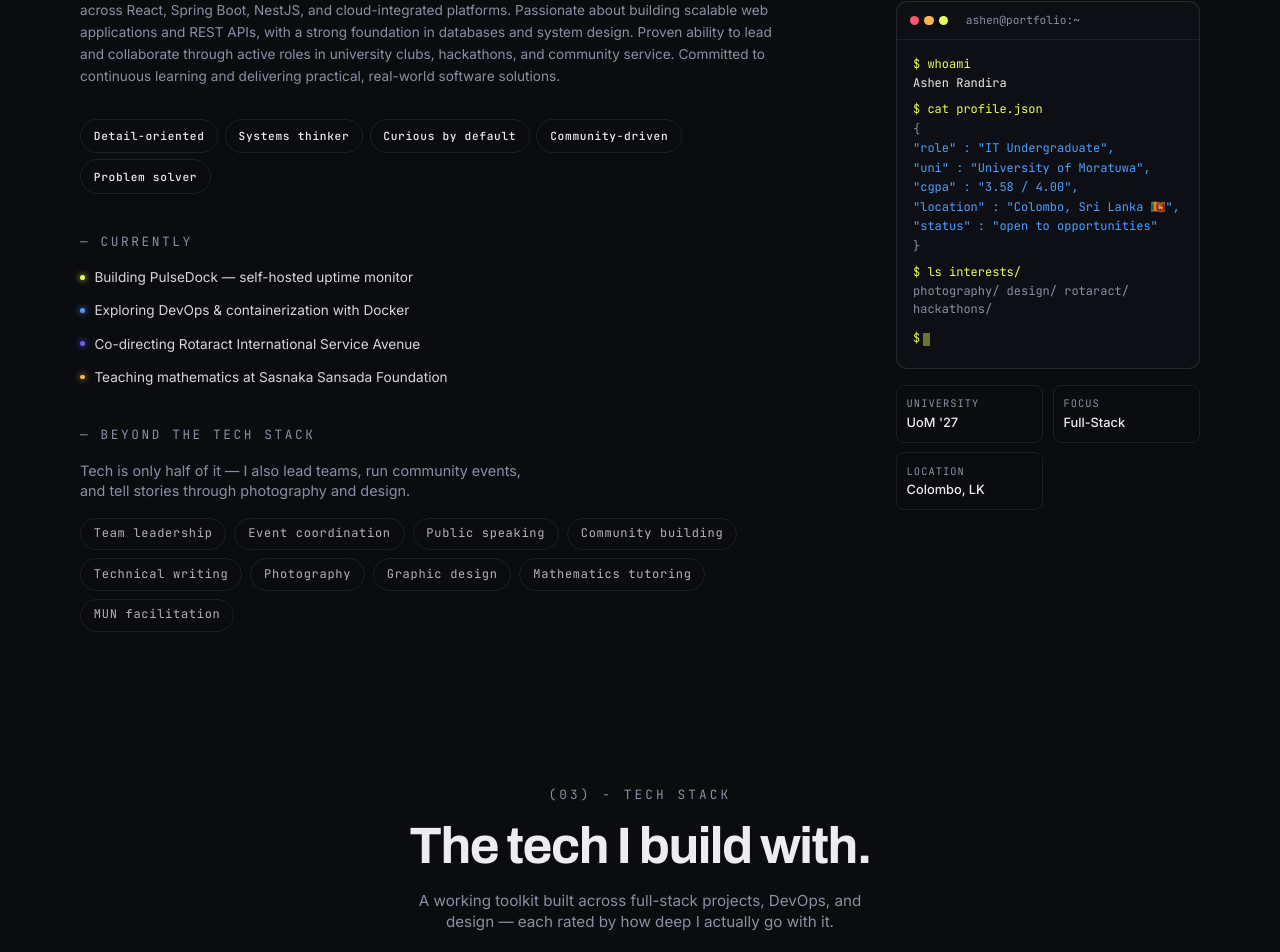
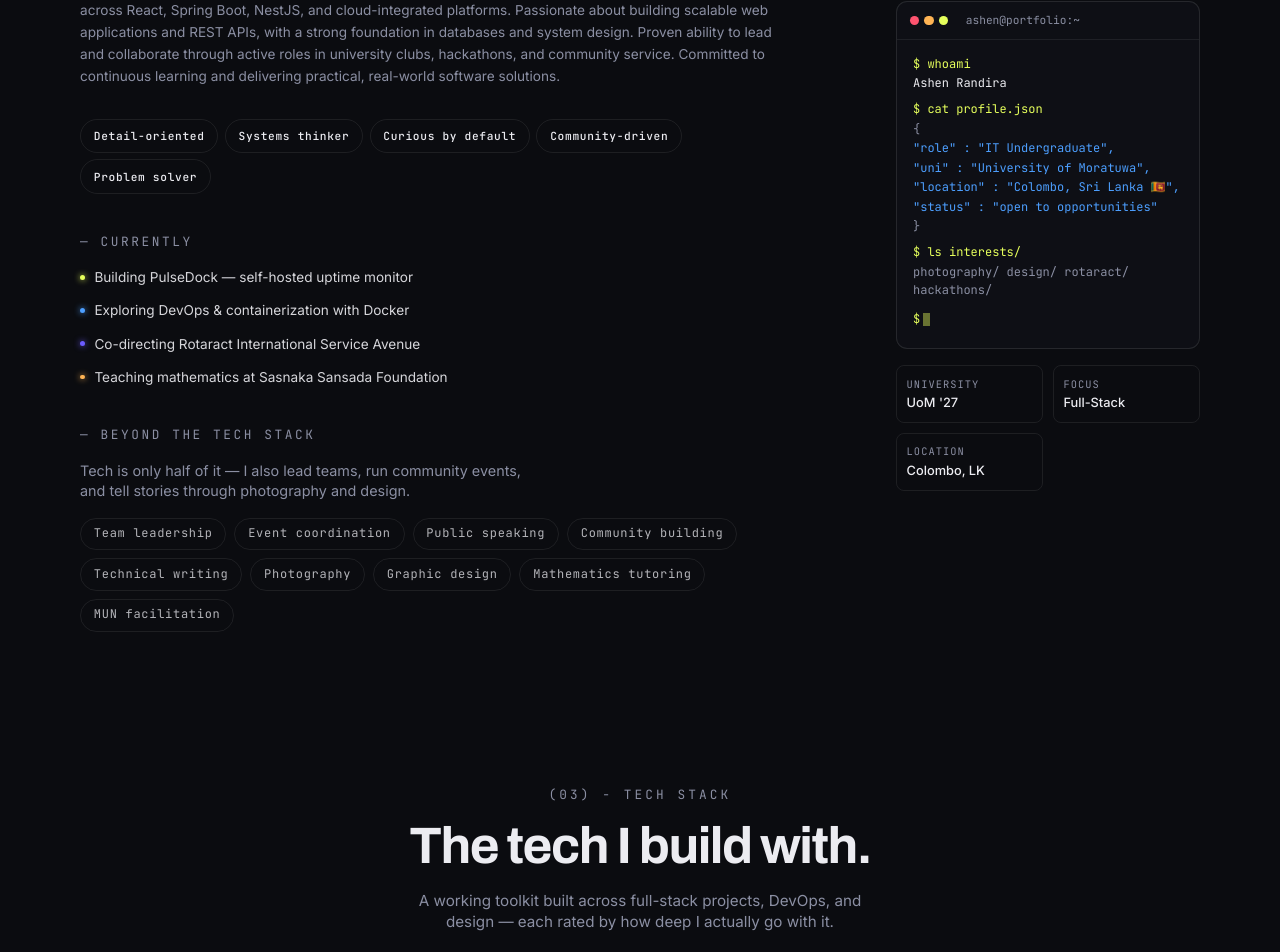
Before and after one commit to AshenRandira/My-Portfolio, a React (Vite) app: page / in a window 1280 px wide. Shown: the part 1870-2822 px from the top of the page. Built offline with nearby package versions, Linux system fonts and the light colour scheme.

Commit message:
removed cgpa

```diff
--- a/src/app/components/about.tsx
+++ b/src/app/components/about.tsx
@@ -41,7 +41,6 @@ const TERMINAL = [
   { t: "  {", color: "muted" },
   { t: '    "role"     : "IT Undergraduate",', color: "blue" },
   { t: '    "uni"      : "University of Moratuwa",', color: "blue" },
-  { t: '    "cgpa"     : "3.58 / 4.00",', color: "blue" },
   { t: '    "location" : "Colombo, Sri Lanka \u{1F1F1}\u{1F1F0}",', color: "blue" },
   { t: '    "status"   : "open to opportunities"', color: "blue" },
   { t: "  }", color: "muted" },
```
